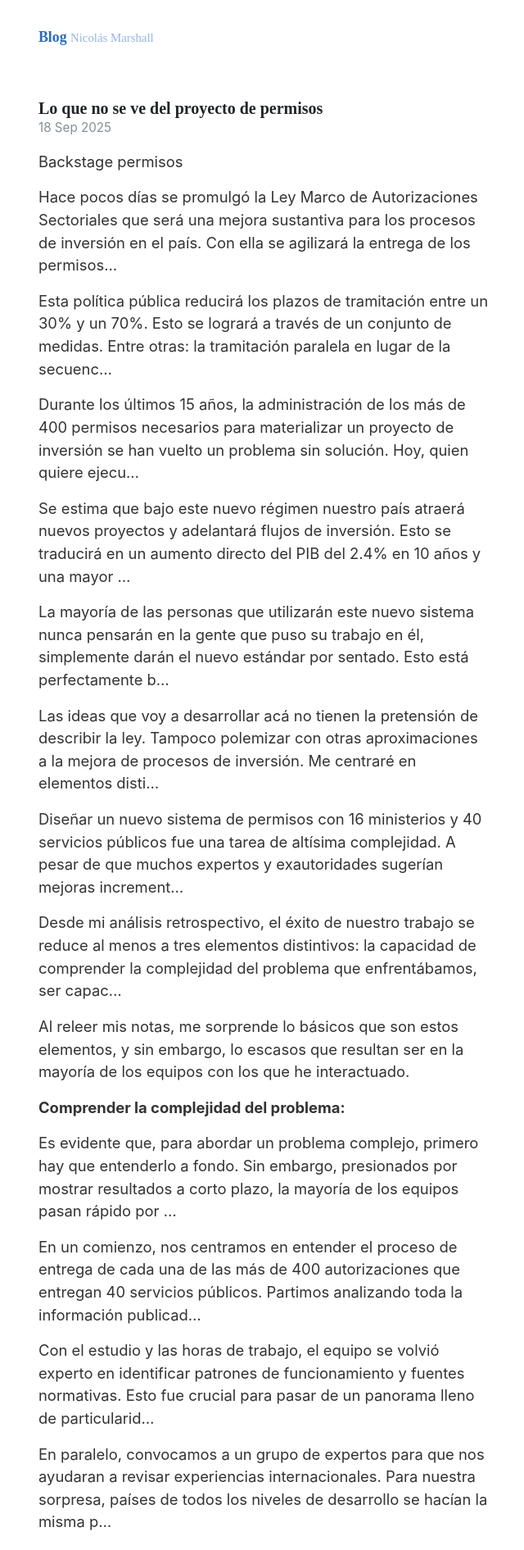
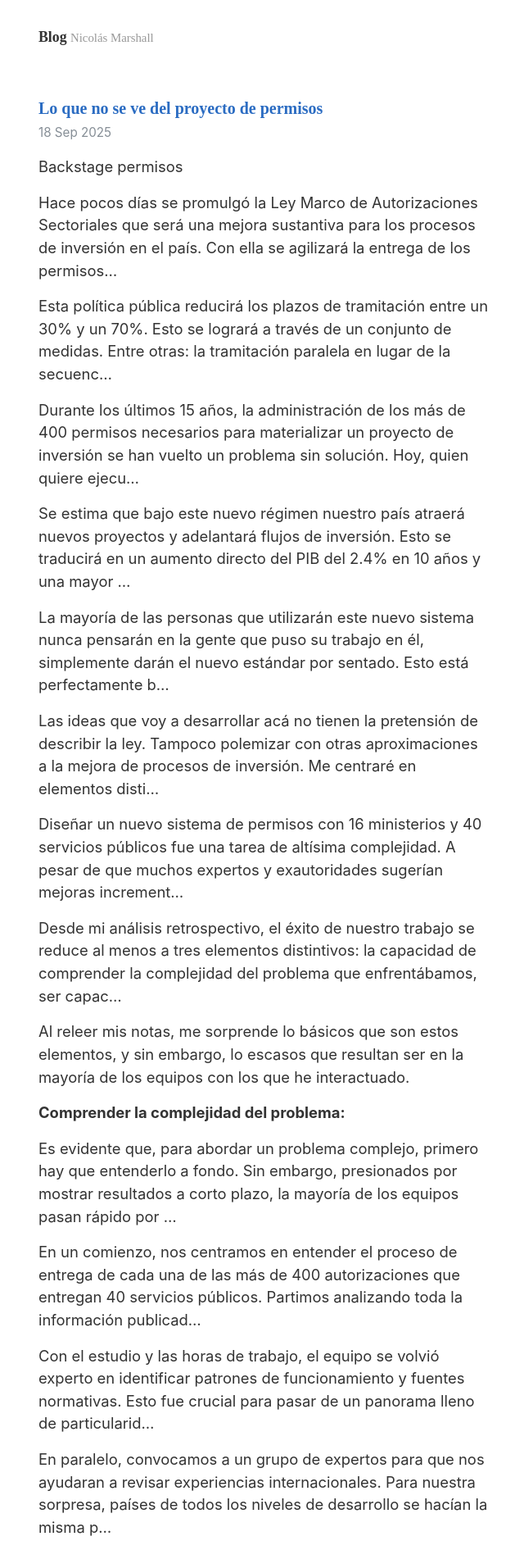
Before and after one commit to nicomarshallr/nicomarshallr.github.io, a Jekyll site: the page built from index.html, in a window 1280 px wide. Shown: the top 1891 px of the page at 82% size, without its empty margins (317-957 px from the left). Built offline with Jekyll 4.4.1, drawn with Linux system fonts in a browser that asks for light colours; the list of posts is cut into pages by our own code.

Commit message:
edition2

```diff
--- a/_sass/_posts.scss
+++ b/_sass/_posts.scss
@@ -8,14 +8,14 @@
   margin-bottom: 4em;
 
   li + li {
-    margin-top: .25rem;
+    margin-top: 1rem;
   }
 }
 
 // Blog post or page title
 .page-title,
 .post-title {
-  color: var(--heading-color);
+  color: #2b6cc2; /* Esto cambiará el color del título del post */
 }
 .page-title,
 .post-title {
@@ -34,7 +34,7 @@
 // Meta data line below post title
 .post-date {
   display: block;
-  margin-top: -.5rem;
+  margin-top: -.1rem;
   margin-bottom: var(--spacer);
   color: var(--gray-600);
 }
--- a/_sass/_type.scss
+++ b/_sass/_type.scss
@@ -15,7 +15,7 @@ h1, h2, h3, h4, h5, h6 {
   margin-bottom: .5rem;
   font-weight: 600;
   line-height: 1.25;
-  color: #2b6cc2; /* Cambia este valor por el color que desees */;
+  color: #333; /* #2b6cc2 Cambia este valor por el color que desees */;
   font-family: 'Playfair Display', serif; /* Agrega la nueva fuente */
 }
 
```
